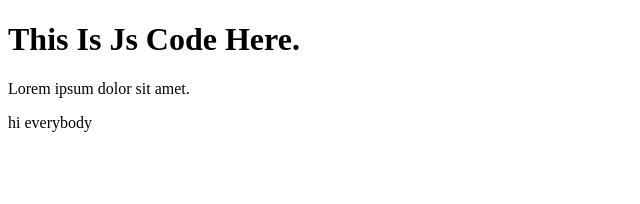
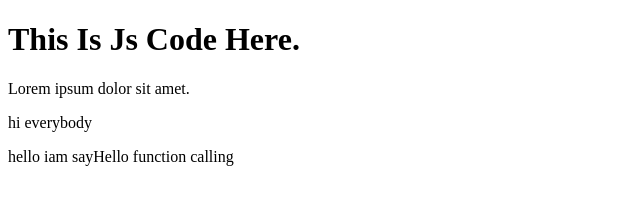
Before and after one commit to asik247/day05, a plain HTML site: page index.html in a window 1280 px wide. Shown: the whole page, without its empty margins (0-640 px from the left). Drawn offline with Linux system fonts and the light colour scheme.

Commit message:
anoter type funk explore now

```diff
--- a/index.html
+++ b/index.html
@@ -9,12 +9,21 @@
     <h1>This Is Js Code Here.</h1>
     <p id="">Lorem ipsum dolor sit amet.</p>
     <p id="para"></p>
+    <p id="para2"></p>
     <script>
         function sayHi(){
             return "hi everybody"
         }
         let result = sayHi()
         document.getElementById("para").innerHTML=result
+        // another funck
+        function sayHello(){
+            return"hello iam sayHello function calling"
+        }
+        function showHello(){
+            document.getElementById("para2").innerHTML=sayHello()
+        }
+        showHello()
     </script>
 </body>
 </html>
```
